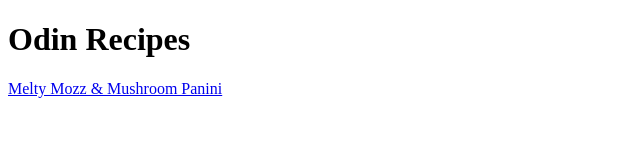
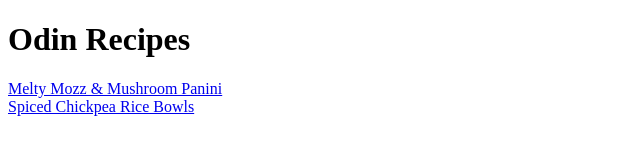
Before and after one commit to rylandsadler/odin-recipes, a plain HTML site: page index.html in a window 1280 px wide. Shown: the whole page, without its empty margins (0-640 px from the left). Drawn offline with Linux system fonts and the light colour scheme.

Commit message:
added link to chickpea_bowl.html

```diff
--- a/index.html
+++ b/index.html
@@ -9,5 +9,7 @@
     <body>
         <h1>Odin Recipes</h1>
         <a href="recipes/mozz_panini.html">Melty Mozz & Mushroom Panini </a>
+        <br>
+        <a href="recipes/chickpea_bowls.html">Spiced Chickpea Rice Bowls</a>
     </body>
 </html>
```
